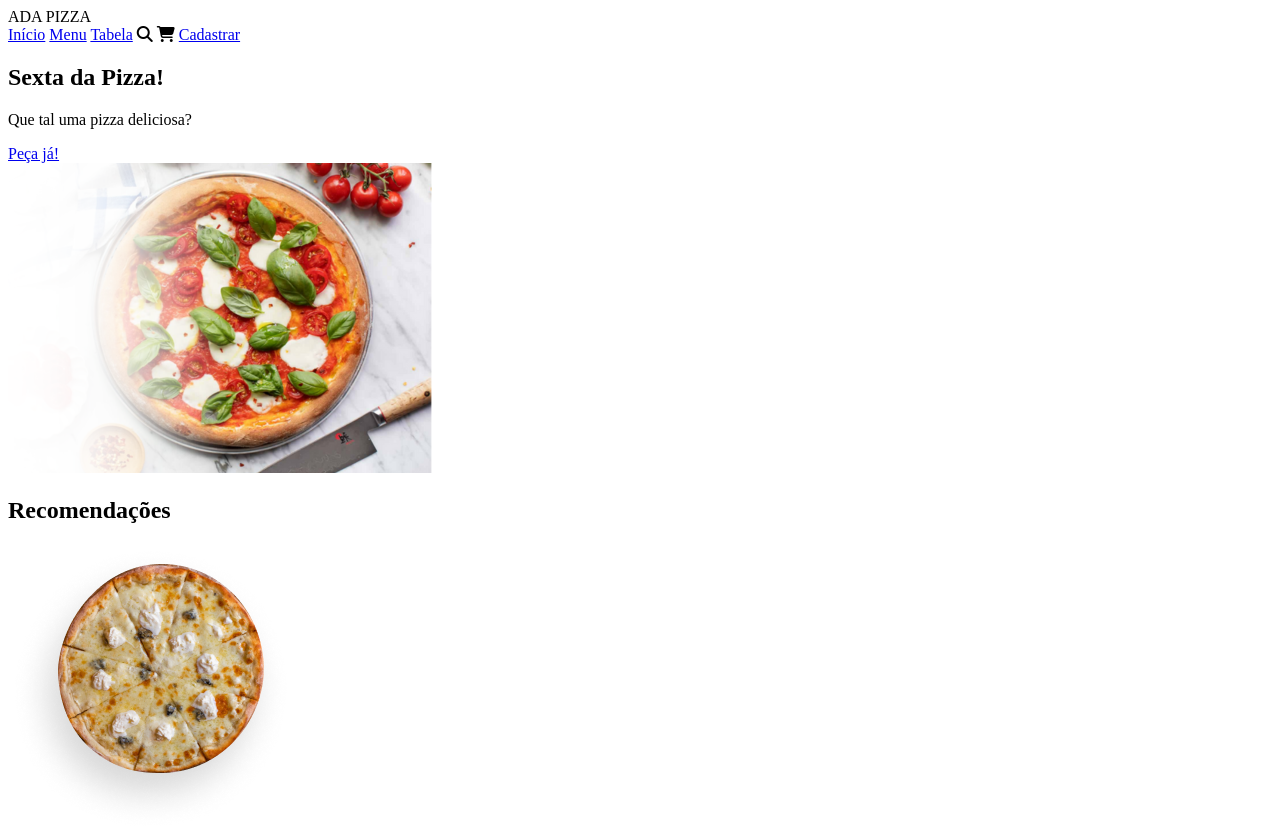
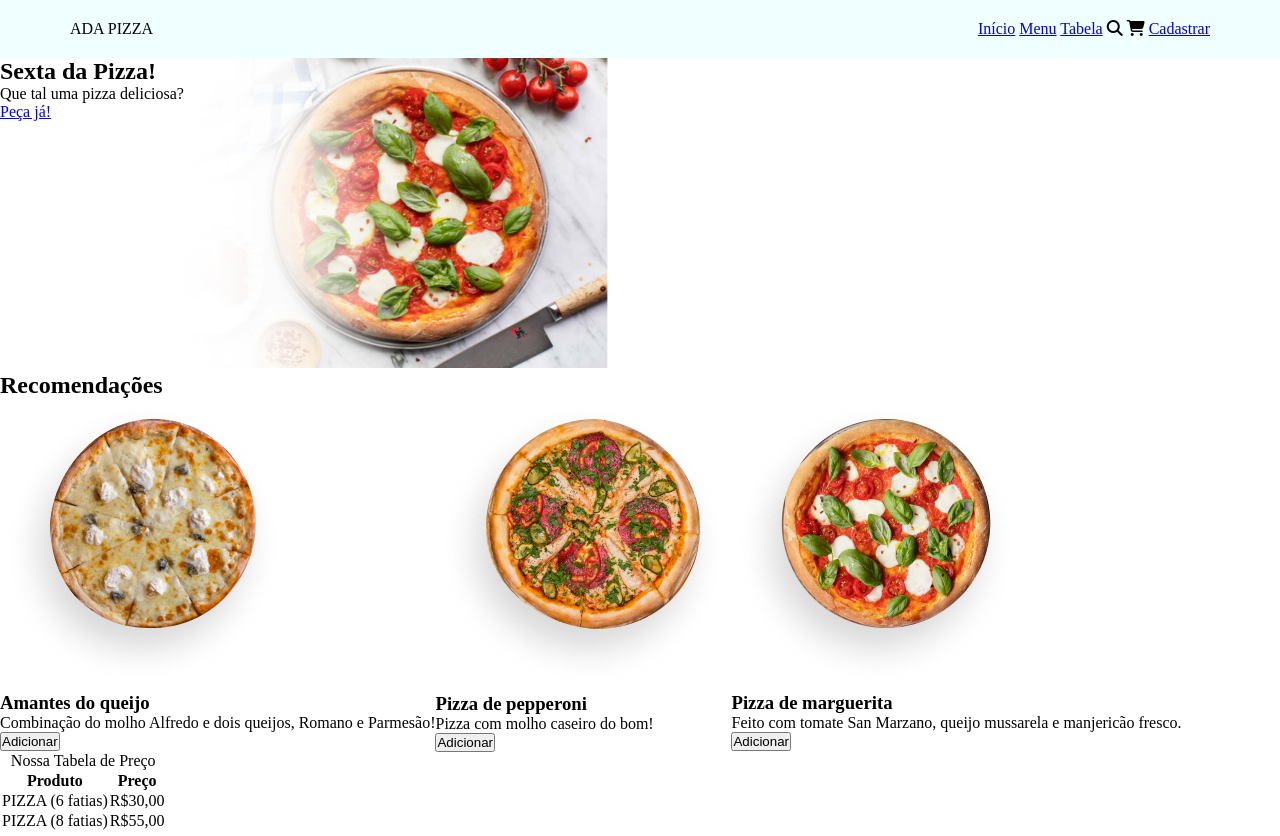
Before and after one commit to douglascaique/Projeto2Ada, a plain HTML site: page pizzariaprojeto/index.html in a window 1280 px wide. Shown: the top 836 px of the page. Drawn offline with Linux system fonts and the light colour scheme.

Commit message:
Atualização 1

```diff
--- a/pizzariaprojeto/index.html
+++ b/pizzariaprojeto/index.html
@@ -6,6 +6,9 @@
   <!-- LINK FONTAWESOME -->
   <script src="https://kit.fontawesome.com/c46e2ab208.js" crossorigin="anonymous"></script>
   <!-- LINK CSS -->
+  <link rel="stylesheet" href="formulario.css">
+  <link rel="stylesheet" href="style.css">
+
   <title>G5-Projeto1Ada-1095</title>
 </head>
 <body>
@@ -23,17 +26,19 @@
     </nav>
   </header>
   <!-- FIM DO HEADER DO CARDAPIO -->
+
+
   <!-- INICIO DA HERO DO CARDAPIO -->
-  <hero>
+  <section>
     <div>
       <h2>Sexta da Pizza!</h2>
       <p>Que tal uma pizza deliciosa?</p>
       <a href="#">Peça já!</a>
     </div>
-    <div>
+    <div class="imghero">
       <img src="./img/pizza-degrade.png" alt="fundo da pizza">
     </div>
-  </hero>
+  </section>
   <!-- FIM DA HERO DO CARDAPIO -->
   <!-- INICIO DO MAIN DO CARDAPIO -->
   <main id="menu">
--- /dev/null
+++ b/pizzariaprojeto/style.css
@@ -0,0 +1,27 @@
+*{
+    padding: 0;
+    margin: 0;
+    box-sizing: border-box;
+}
+
+header{
+    display: flex;
+    justify-content: space-between;
+    background-color: azure;
+    padding: 20px;
+}
+
+header span{
+    padding-left: 50px;
+}
+
+header nav{
+    padding-right: 50px;
+}
+
+section {
+    display: flex;
+}
+.imghero{
+    justify-content: flex-end;
+}
```
Also changed, not shown: pizzariaprojeto/formulario.html (+1 -0 lines).
